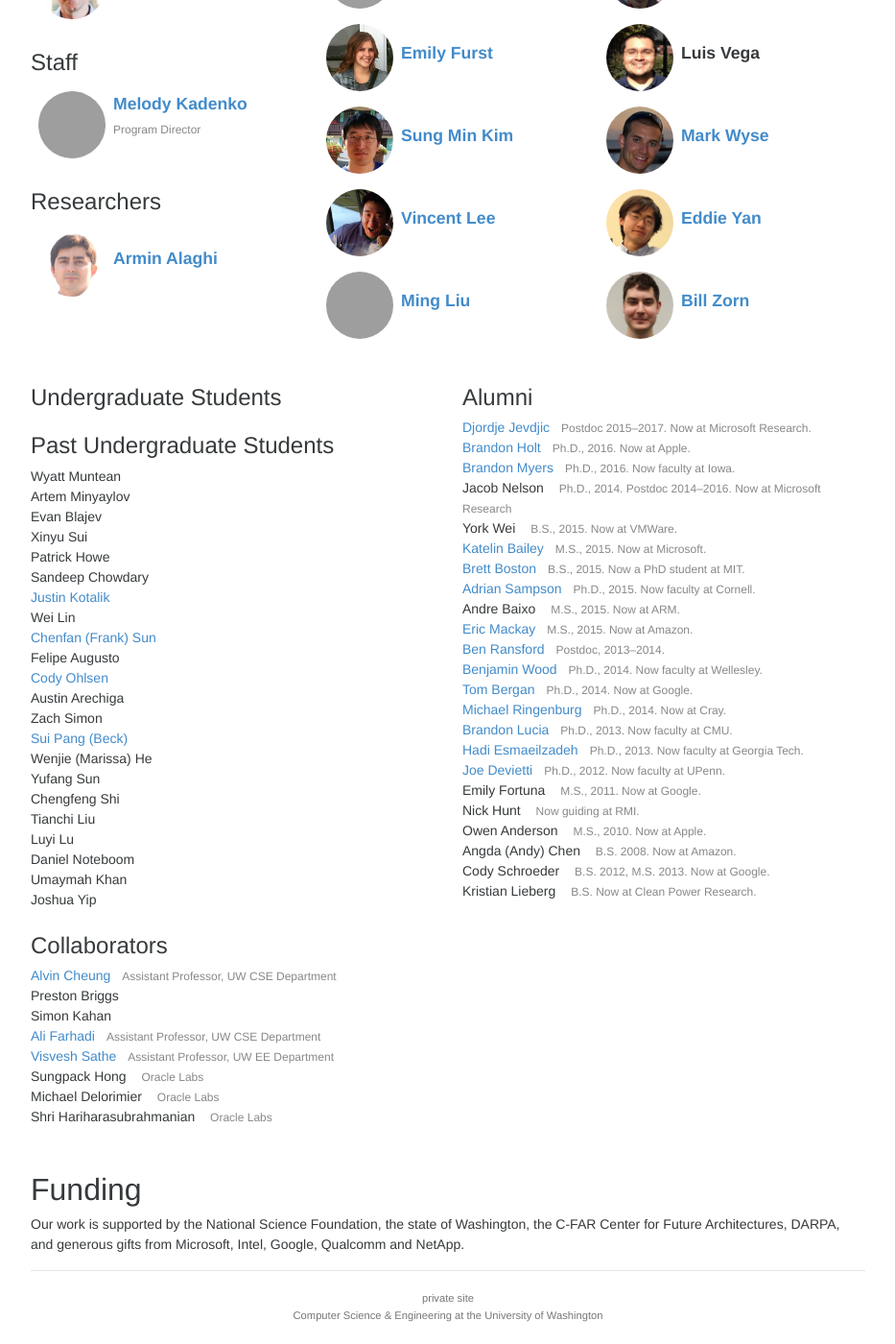
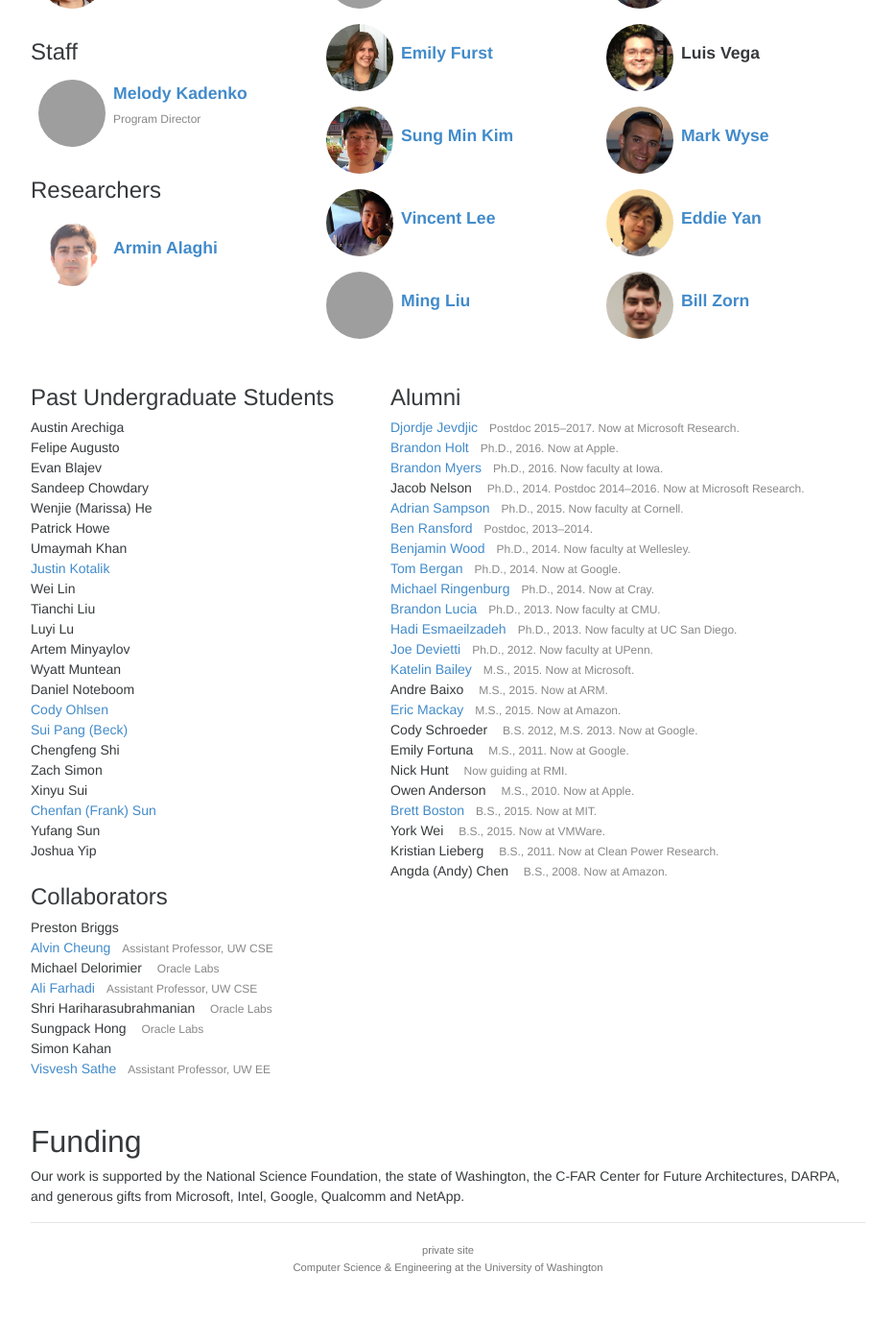
Before and after one commit to uwsampa/sampa-public, a Jekyll site: the page built from index.html, in a window 1280 px wide and 1400 px high, scrolled down 1900 px, cut to the strip 0-1400 px from the top of the window. Shown: the whole strip at 96% size, without its empty margins (173-1106 px from the left). Built offline with Jekyll 4.4.1, drawn with Linux system fonts in a browser that asks for light colours; nearby versions of some CDN libraries; Markdown is read by kramdown in place of the engine named in the settings; after the commit the page ends 3250 px from its top, so only the background shows below that; some of the changed lines change nothing that is shown; some of the changed text lies outside the part shown; grey boxes are pictures that could not be loaded.

Commit message:
updating people and photos

```diff
--- a/_data/people.yml
+++ b/_data/people.yml
@@ -1,3 +1,13 @@
+# Faculty
+# Alphabetical order
+
+bodik:
+    display_name: "Ras Bodik"
+    webpage: "https://www.cs.washington.edu/people/faculty/bodik"
+    role: faculty
+    image: /img/people/bodik.jpg
+    bio: "Professor"
+
 luisceze:
     display_name: "Luis Ceze"
     webpage: "https://homes.cs.washington.edu/~luisceze/"
@@ -10,7 +20,6 @@ eggers:
     display_name: "Susan Eggers"
     webpage: "http://homes.cs.washington.edu/~eggers/"
     role: retired
-    image: /img/people/eggers.jpg
     bio: "Emeritus Professor"
 
 djg:
@@ -27,34 +36,15 @@ oskin:
     image: /img/people/oskin.jpg
     bio: "Associate Professor"
 
-#drkp:
-#    display_name: "Dan Ports"
-#    webpage: "http://drkp.net/"
-#    role: faculty
-#    image: /img/people/drkp.jpg
-#    bio: "Research Assistant Professor"
-
 karin:
     display_name: "Karin Strauss"
     webpage: "http://research.microsoft.com/en-us/people/kstrauss/"
     role: faculty
     image: /img/people/karin.jpg
-    bio: "Researcher, Microsoft Research<br>Affiliate Associate Professor, UW CSE"
-
-billhowe:
-    display_name: "Bill Howe"
-    webpage: "http://homes.cs.washington.edu/~billhowe/"
-    image: /img/people/billhowe.jpg
-    bio: "Affiliate Faculty and Associate Director of eScience Institute"
-
-bodik:
-    display_name: "Ras Bodik"
-    webpage: "https://www.cs.washington.edu/people/faculty/bodik"
-    role: faculty
-    image: /img/people/bodik.jpg
-    bio: "Professor"
+    bio: "Researcher, Microsoft Research<br>Affiliate Professor, UW CSE"
 
 # Staff
+# Alphabetical order
 
 melody:
     display_name: "Melody Kadenko"
@@ -65,6 +55,7 @@ melody:
 
 
 # Postdocs
+# Alphabetical order
 
 armin:
     display_name: "Armin Alaghi"
@@ -73,12 +64,13 @@ armin:
     image: /img/people/armin.jpg
 
 # Grads
+# Alphabetical order
 
 bornholt:
     display_name: "James Bornholt"
     webpage: "https://homes.cs.washington.edu/~bornholt/"
     role: grad
-    image: "//homes.cs.washington.edu/~bornholt/img/me_square_bw.jpg"
+    image: "//homes.cs.washington.edu/~bornholt/img/me_square.jpg"
 
 cowanmeg:
     display_name: "Meghan Cowan"
@@ -171,12 +163,6 @@ eqy:
     role: grad
     image: /img/people/eddie.jpg
 
-#iyzhang:
-#    display_name: "Irene Zhang"
-#    webpage: http://irenezhang.net/
-#    role: grad
-#    image: /img/people/iyzhang.jpg
-
 billzorn:
     display_name: "Bill Zorn"
     webpage: "http://homes.cs.washington.edu/~billzorn/"
@@ -184,12 +170,12 @@ billzorn:
     image: /img/people/billzorn.jpg
 
 # Alums
+# The order is: PhD/postdoc by year; MS by year; BS by year
 
 jevdjic:
     display_name: "Djordje Jevdjic"
     role: "alum"
     webpage: "http://parsa.epfl.ch/~jevdjic/"
-    image: /img/people/djordje.jpg
     bio: "Postdoc 2015&ndash;2017. Now at Microsoft Research."
 bholt:
     display_name: "Brandon Holt"
@@ -206,22 +192,8 @@ bdmyers:
 nelson:
     display_name: "Jacob Nelson"
     role: "alum"
-    bio: "Ph.D., 2014. Postdoc 2014&ndash;2016. Now at Microsoft Research"
+    bio: "Ph.D., 2014. Postdoc 2014&ndash;2016. Now at Microsoft Research."
     image: /img/people/nelson.jpg
-yorkw:
-    display_name: York Wei
-    role: alum
-    bio: "B.S., 2015. Now at VMWare."
-katelin:
-    display_name: "Katelin Bailey"
-    webpage: "https://homes.cs.washington.edu/~katelin/"
-    role: alum
-    bio: "M.S., 2015. Now at Microsoft."
-bboston:
-    display_name: Brett Boston
-    webpage: "http://people.csail.mit.edu/boston/"
-    role: alum
-    bio: "B.S., 2015. Now a PhD student at MIT."
 asampson:
     display_name: "Adrian Sampson"
     webpage: "http://adriansampson.net/"
@@ -229,15 +201,6 @@ asampson:
     github: sampsyo
     role: alum
     bio: "Ph.D., 2015. Now faculty at Cornell."
-andreolb:
-    display_name: "Andre Baixo"
-    role: alum
-    bio: "M.S., 2015. Now at ARM."
-emackay:
-    display_name: Eric Mackay
-    webpage: "http://homes.cs.washington.edu/~emackay/"
-    role: alum
-    bio: "M.S., 2015. Now at Amazon."
 ransford:
     display_name: "Ben Ransford"
     webpage: "http://ben.ransford.org/"
@@ -267,14 +230,31 @@ lucia:
 hadi:
     display_name: "Hadi Esmaeilzadeh"
     webpage: "http://www.cc.gatech.edu/~hadi/"
-    image: /img/people/hadi.jpg
     role: alum
-    bio: "Ph.D., 2013. Now faculty at Georgia Tech."
+    bio: "Ph.D., 2013. Now faculty at UC San Diego."
 devietti:
     display_name: Joe Devietti
     webpage: "https://www.cis.upenn.edu/~devietti/"
     role: alum
     bio: "Ph.D., 2012. Now faculty at UPenn."
+katelin:
+    display_name: "Katelin Bailey"
+    webpage: "https://homes.cs.washington.edu/~katelin/"
+    role: alum
+    bio: "M.S., 2015. Now at Microsoft."
+andreolb:
+    display_name: "Andre Baixo"
+    role: alum
+    bio: "M.S., 2015. Now at ARM."
+emackay:
+    display_name: Eric Mackay
+    webpage: "http://homes.cs.washington.edu/~emackay/"
+    role: alum
+    bio: "M.S., 2015. Now at Amazon."
+cody:
+    display_name: Cody Schroeder
+    role: alum
+    bio: "B.S. 2012, M.S. 2013. Now at Google."
 fortuna:
     display_name: Emily Fortuna
     role: alum
@@ -287,42 +267,52 @@ owen:
     display_name: Owen Anderson
     role: alum
     bio: M.S., 2010. Now at Apple.
+bboston:
+    display_name: Brett Boston
+    webpage: "http://people.csail.mit.edu/boston/"
+    role: alum
+    bio: "B.S., 2015. Now at MIT."
+yorkw:
+    display_name: York Wei
+    role: alum
+    bio: "B.S., 2015. Now at VMWare."
+kristian:
+    display_name: Kristian Lieberg
+    role: alum
+    bio: "B.S., 2011. Now at Clean Power Research."
 angda:
     display_name: Angda (Andy) Chen
     role: alum
-    bio: B.S. 2008. Now at Amazon.
-cody:
-    display_name: Cody Schroeder
-    role: alum
-    bio: "B.S. 2012, M.S. 2013. Now at Google."
-kristian:
-    display_name: Kristian Lieberg
-    role: alum
-    bio: "B.S. Now at Clean Power Research."
+    bio: B.S., 2008. Now at Amazon.
+
 
 # Undergrads
+# Alphabetical order
 
 
 # Undergrad Alums
+# Alphabetical order
 
-wyatt:
-    display_name: Wyatt Muntean
+austina2:
+    display_name: Austin Arechiga
     role: ugrad-alum
-artem:
-    display_name: Artem Minyaylov
+faugusto:
+    display_name: Felipe Augusto
     role: ugrad-alum
-    image: /img/people/artem.jpg
 eblajev:
     display_name: Evan Blajev
     role: ugrad-alum
-xinyu:
-    display_name: Xinyu Sui
+schowdury:
+    display_name: Sandeep Chowdary
+    role: ugrad-alum
+wenjih:
+    display_name: Wenjie (Marissa) He
     role: ugrad-alum
 phowe:
     display_name: Patrick Howe
     role: ugrad-alum
-schowdury:
-    display_name: Sandeep Chowdary
+umaymah:
+    display_name: Umaymah Khan
     role: ugrad-alum
 jkotalik:
     display_name: Justin Kotalik
@@ -331,101 +321,103 @@ jkotalik:
 veilam:
     display_name: Wei Lin
     role: ugrad-alum
-chenfs:
-    display_name: Chenfan (Frank) Sun
+tliu24:
+    display_name: Tianchi Liu
     role: ugrad-alum
-    webpage: https://www.linkedin.com/in/chenfansun
-faugusto:
-    display_name: Felipe Augusto
+luluyi:
+    display_name: Luyi Lu
+    role: ugrad-alum
+artem:
+    display_name: Artem Minyaylov
+    role: ugrad-alum
+wyatt:
+    display_name: Wyatt Muntean
+    role: ugrad-alum
+djnoboom:
+    display_name: Daniel Noteboom
     role: ugrad-alum
 codyohl:
     display_name: Cody Ohlsen
     role: ugrad-alum
     image: /img/people/codyohl.jpg
     webpage: http://www.linkedin.com/in/codyohlsen
-austina2:
-    display_name: Austin Arechiga
+pshfls:
+    display_name: Sui Pang (Beck)
+    role: ugrad-alum
+    webpage: http://www.linkedin.com/in/beckpang
+shichengfeng:
+    display_name: Chengfeng Shi
     role: ugrad-alum
 zbsimon:
     display_name: Zach Simon
     role: ugrad-alum
-pshfls:
-    display_name: Sui Pang (Beck)
+xinyu:
+    display_name: Xinyu Sui
     role: ugrad-alum
-    webpage: http://www.linkedin.com/in/beckpang
-wenjih:
-    display_name: Wenjie (Marissa) He
+chenfs:
+    display_name: Chenfan (Frank) Sun
     role: ugrad-alum
+    webpage: https://www.linkedin.com/in/chenfansun
 mandary:
     display_name: Yufang Sun
-    role: ugrad-alum
-shichengfeng:
-    display_name: Chengfeng Shi
-    role: ugrad-alum
-tliu24:
-    display_name: Tianchi Liu
-    role: ugrad-alum
-luluyi:
-    display_name: Luyi Lu
-    role: ugrad-alum
-djnoboom:
-    display_name: Daniel Noteboom
-    role: ugrad-alum
-umaymah:
-    display_name: Umaymah Khan
     role: ugrad-alum
 joshuay:
     display_name: Joshua Yip
     role: ugrad-alum
 
 # Collaborators
+# Alphabetical order
+
+preston:
+    display_name: Preston Briggs
+    role: collab
 
 akcheung:
     display_name: "Alvin Cheung"
     role: collab
     webpage: "https://homes.cs.washington.edu/~akcheung/"
-    bio: "Assistant Professor, UW CSE Department"
+    bio: "Assistant Professor, UW CSE"
     image: /img/people/akcheung.png
-
-preston:
-    display_name: Preston Briggs
-    role: collab
-skahan:
-    display_name: Simon Kahan
-    role: collab
+delorimier:
+     display_name: Michael Delorimier
+     role: collab
+     bio: "Oracle Labs"
 farhadi:
      display_name: Ali Farhadi
      role: collab
      webpage: https://homes.cs.washington.edu/~ali/
-     bio: "Assistant Professor, UW CSE Department"
-#mckinley:
-#    display_name: Kathryn McKinley
-#    role: collab
-#    webpage: http://research.microsoft.com/en-us/people/mckinley/
-#    bio: "Microsoft Research"
-#toddm:
-#    display_name: Todd Mytkowicz
-#    role: collab
-#    webpage: http://research.microsoft.com/en-us/people/toddm/
-#    bio: "Microsoft Research"
+     bio: "Assistant Professor, UW CSE"
+shri:
+     display_name: Shri Hariharasubrahmanian
+     role: collab
+     bio: "Oracle Labs"
+sungpack:
+     display_name: Sungpack Hong
+     role: collab
+     bio: "Oracle Labs"
+skahan:
+    display_name: Simon Kahan
+    role: collab
 visvesh:
     display_name: Visvesh Sathe
     role: collab
     webpage: http://www.ee.washington.edu/people/faculty/sathe/
-    bio: "Assistant Professor, UW EE Department"
-sungpack:
-     display_name: Sungpack Hong
-     role: collab
-     bio: "Oracle Labs"
-delorimier:
-     display_name: Michael Delorimier
-     role: collab
-     bio: "Oracle Labs"
-shri:
-     display_name: Shri Hariharasubrahmanian
-     role: collab
-     bio: "Oracle Labs"
-#tushar:
-#     display_name: Tushar Kumar
-#     role: collab
-#     bio: "Qualcomm Research"
+    bio: "Assistant Professor, UW EE"
+
+
+# No role (only for retired project photos)
+
+billhowe:
+    display_name: "Bill Howe"
+    webpage: "http://homes.cs.washington.edu/~billhowe/"
+    image: /img/people/billhowe.jpg
+    bio: "Affiliate Faculty and Associate Director of eScience Institute"
+drkp:
+    display_name: "Dan Ports"
+    webpage: "http://drkp.net/"
+    image: /img/people/drkp.jpg
+    bio: "Research Assistant Professor"
+iyzhang:
+    display_name: "Irene Zhang"
+    webpage: http://irenezhang.net/
+    image: /img/people/iyzhang.jpg
--- a/index.html
+++ b/index.html
@@ -123,9 +123,17 @@ role_remain:
 <!--Remaining roles (collaborators, undergrads, alumni) -->
 <div class="row">
 {% for grp in page.role_remain %}
-    <div class="col-md-6">
+    <div class="col-md-{% if grp contains "alum" %}7{% else %}5{% endif %}">
         {% for role in site.roles %}
         {% if grp contains role.key %}
+            {% assign has_members = false %}
+            {% for item in site.data.people %}
+                {% assign person = item[1] %}
+                {% if person.role == role.key %}
+                    {% assign has_members = true %}
+                {% endif %}
+            {% endfor %}
+            {% if has_members %}
                 <h3>{{ role.name }}</h3>
                 <ul class="people {{role.key}}">
                 {% for item in site.data.people %}
@@ -137,7 +145,8 @@ role_remain:
                     </li>
                     {% endif %}
                 {% endfor %}
-            </dl>
+                </ul>
+            {% endif %}
         {% endif %}
         {% endfor %}
     </div>
```
Also changed, not shown: img/people/artem.jpg (deleted), img/people/bodik.jpg, img/people/briggs.jpg (deleted), img/people/codyohl.jpg (deleted), img/people/djordje.jpg (deleted), img/people/eggers.jpg (deleted), img/people/hadi.jpg (deleted), img/people/luis.jpg, img/people/scott.jpg. Lines whose indentation alone changed are shown as unchanged.
